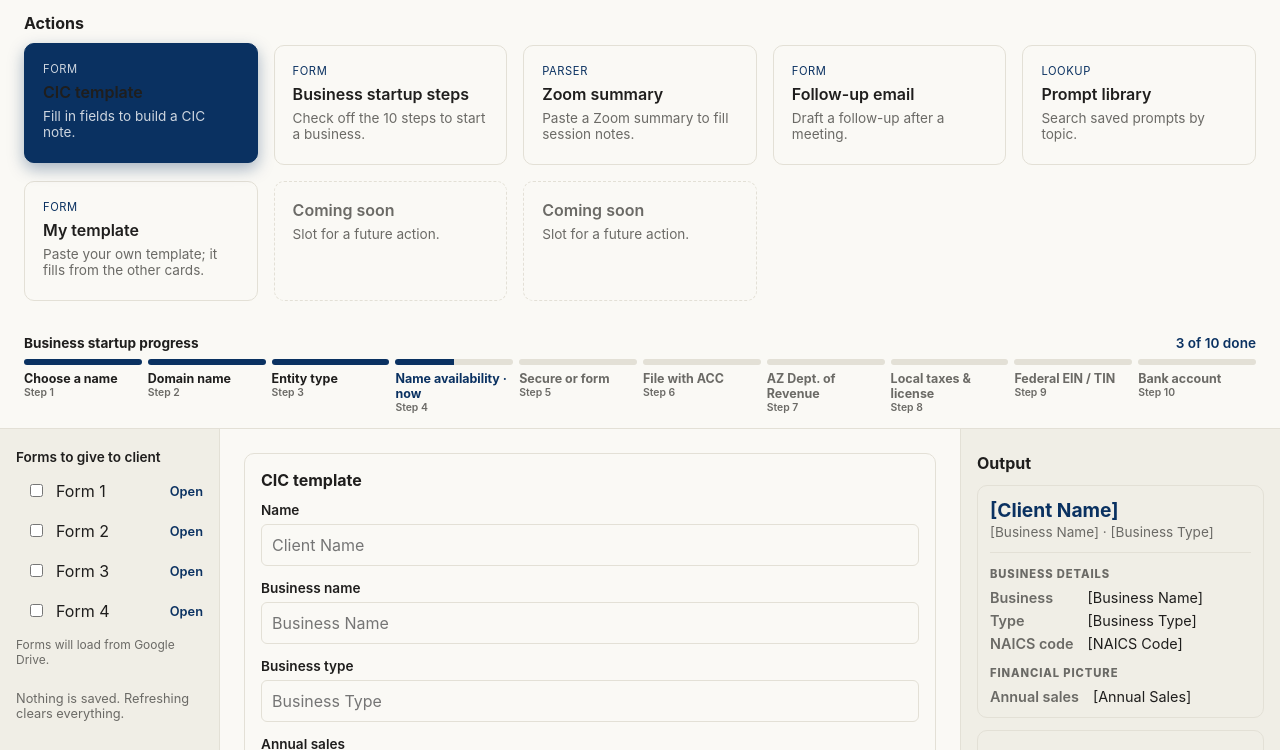
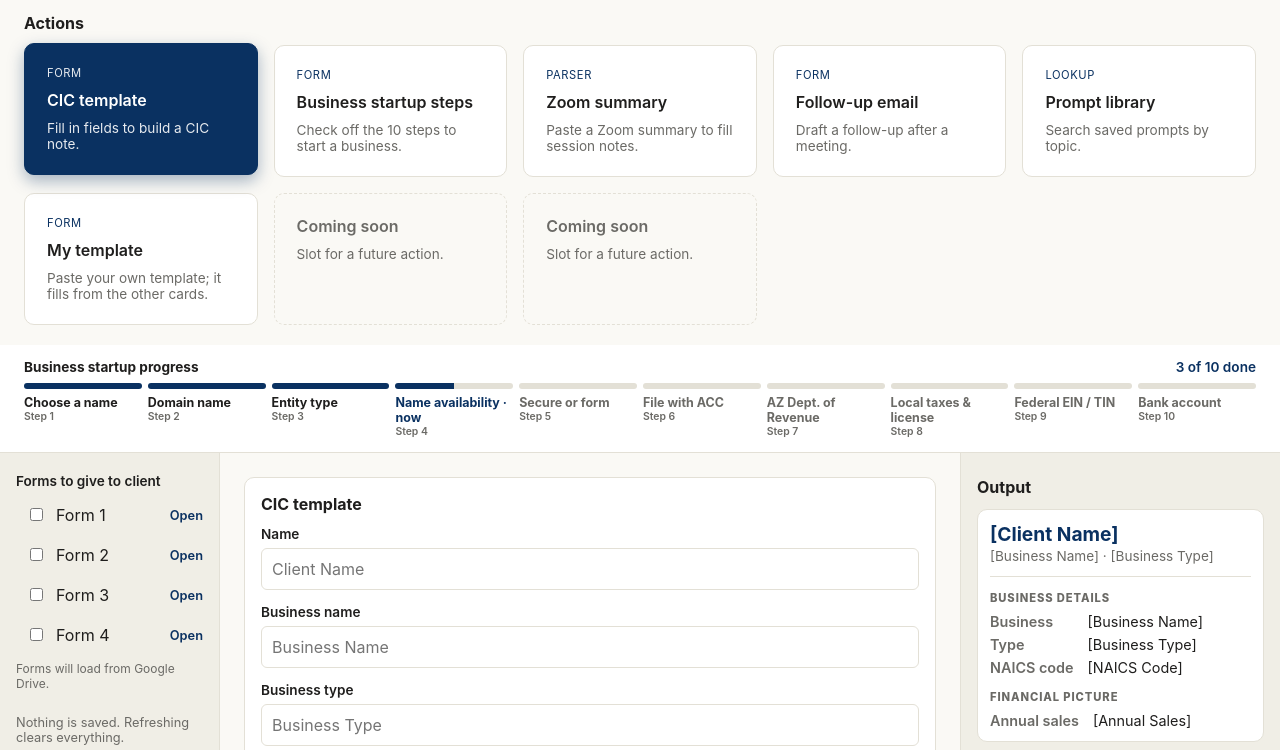
Before and after one commit to bliglesias/MergedDashboards, a plain HTML site: page index.html in a window 1280 px wide. Shown: the part 50-800 px from the top of the page. Drawn offline with Linux system fonts and the light colour scheme.

Commit message:
Fix white color variable and loosen card spacing
--white referenced itself, so white text and backgrounds fell back to
defaults. Cards get more padding, gap and line-height.

Co-Authored-By: Claude Opus 5.5 <noreply@anthropic.com>

```diff
--- a/styles.css
+++ b/styles.css
@@ -6,7 +6,7 @@
   --border: #e3e0d6;
   --text: #1f1e1d;
   --muted: #6b6a66;
-  --white: var(--white);
+  --white: #ffffff;
 
   /* One highlight color: US flag blue. Red only for crossed-out items */
   --flag-blue: #0a3161;
@@ -212,10 +212,11 @@ body {
 .card {
   display: flex;
   flex-direction: column;
-  gap: 6px;
-  min-height: 120px;
+  gap: 10px;          /* space between type, title and description */
+  min-height: 130px;
   text-align: left;
-  padding: 18px;
+  padding: 22px;
+  line-height: 1.4;   /* space between lines when text wraps */
   background: var(--card);
   border: 1px solid var(--border);
   border-radius: var(--radius);
@@ -245,10 +246,10 @@ body {
   box-shadow: 0 6px 16px rgba(10, 49, 97, 0.35);
 }
 
-/* Lighten the small text so it stays readable on blue */
+/* Small text on the blue card: near-white so it's easy to read */
 .card.active .card-type,
 .card.active .card-desc {
-  color: rgba(255, 255, 255, 0.8);
+  color: rgba(255, 255, 255, 0.9);
 }
 
 /* Empty future slots: dashed and faded, not clickable */
```
